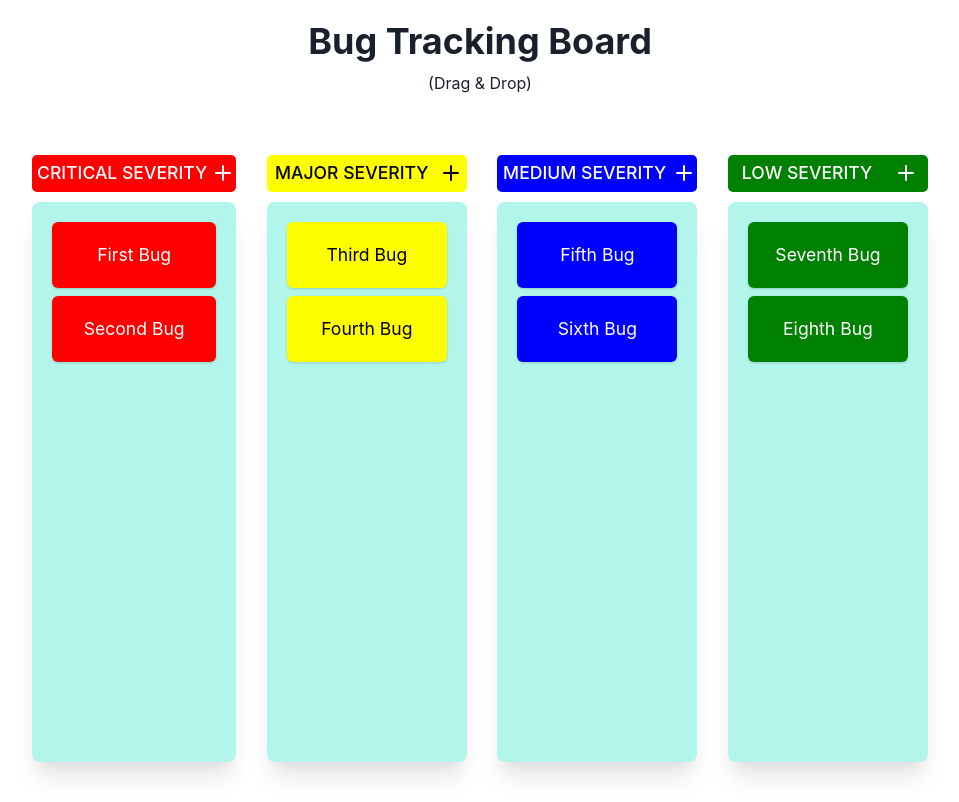
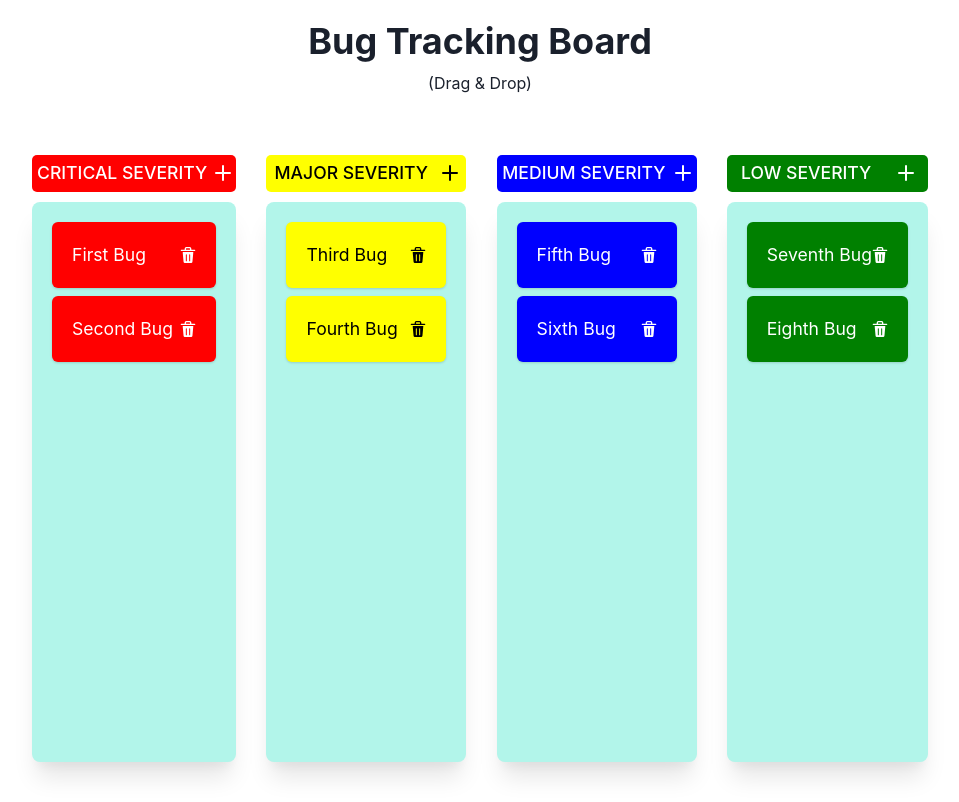
Before and after one commit to salil-01/Bug-Tracker-Board, a React (Vite) app in the folder frontend/: page / in a window 1280 px wide. Shown: the whole page, without its empty margins (160-1119 px from the left). Built offline with nearby package versions, Linux system fonts and the light colour scheme.

Commit message:
added delete icon

```diff
--- a/frontend/src/components/BugCard.jsx
+++ b/frontend/src/components/BugCard.jsx
@@ -1,16 +1,25 @@
+import { DeleteIcon } from "@chakra-ui/icons";
 import { CardBody, Flex, Text } from "@chakra-ui/react";
 
-export const BugCard = ({ name, color }) => {
+export const BugCard = ({ id, name, color }) => {
+  const handleDelete = () => {
+    console.log(id);
+  };
   return (
     <>
       <CardBody>
-        <Flex justifyContent={"space-around"} alignItems={"center"}>
+        <Flex justifyContent={"space-between"} alignItems={"center"}>
           <Text
             fontSize={"1.1rem"}
             color={color === "yellow" ? "black" : "white"}
           >
             {name}
           </Text>
+          <DeleteIcon
+            onClick={handleDelete}
+            _hover={{ cursor: "pointer" }}
+            color={color === "yellow" ? "black" : "white"}
+          />
         </Flex>
       </CardBody>
     </>
--- a/frontend/src/pages/Dashboard.jsx
+++ b/frontend/src/pages/Dashboard.jsx
@@ -140,7 +140,11 @@ export const Dashboard = () => {
                                     ...provided.draggableProps.style,
                                   }}
                                 >
-                                  <BugCard name={item.name} color={column.bg} />
+                                  <BugCard
+                                    name={item.name}
+                                    color={column.bg}
+                                    id={item.id}
+                                  />
                                 </Card>
                               );
                             }}
```
